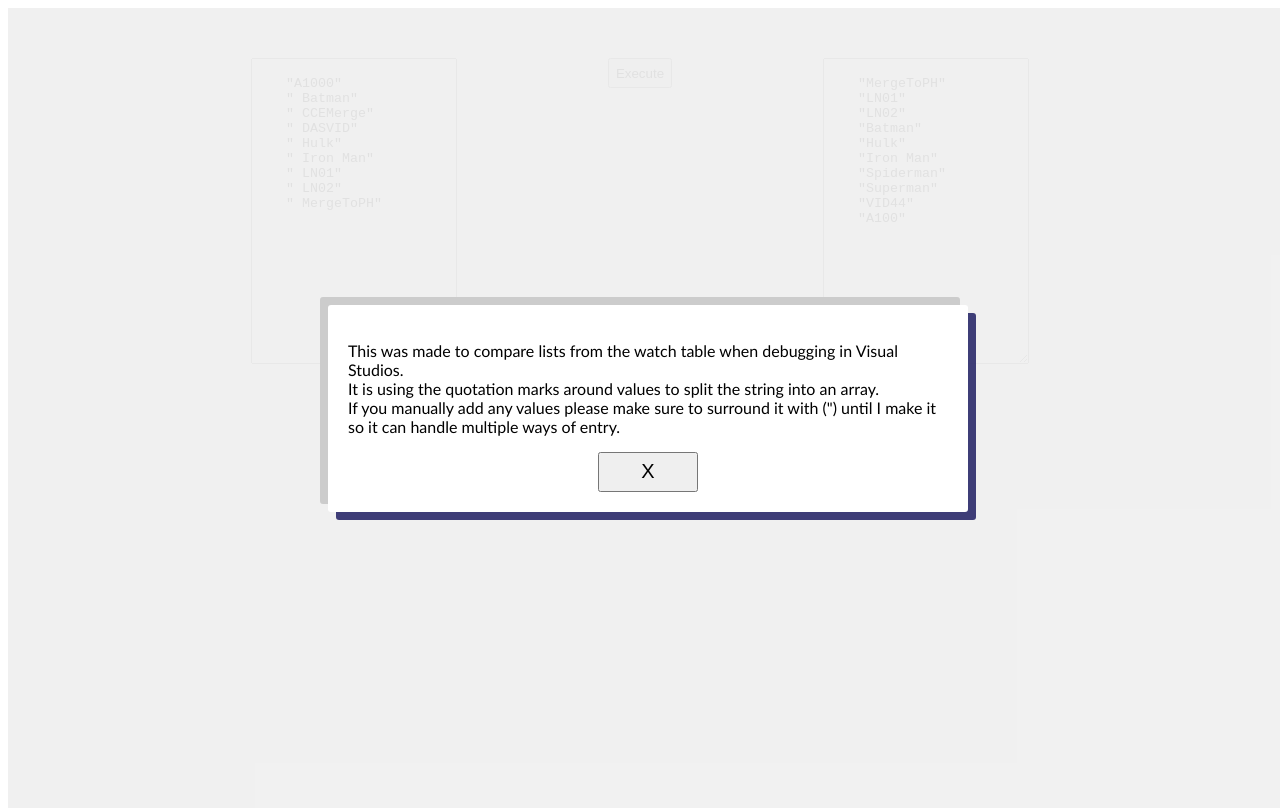
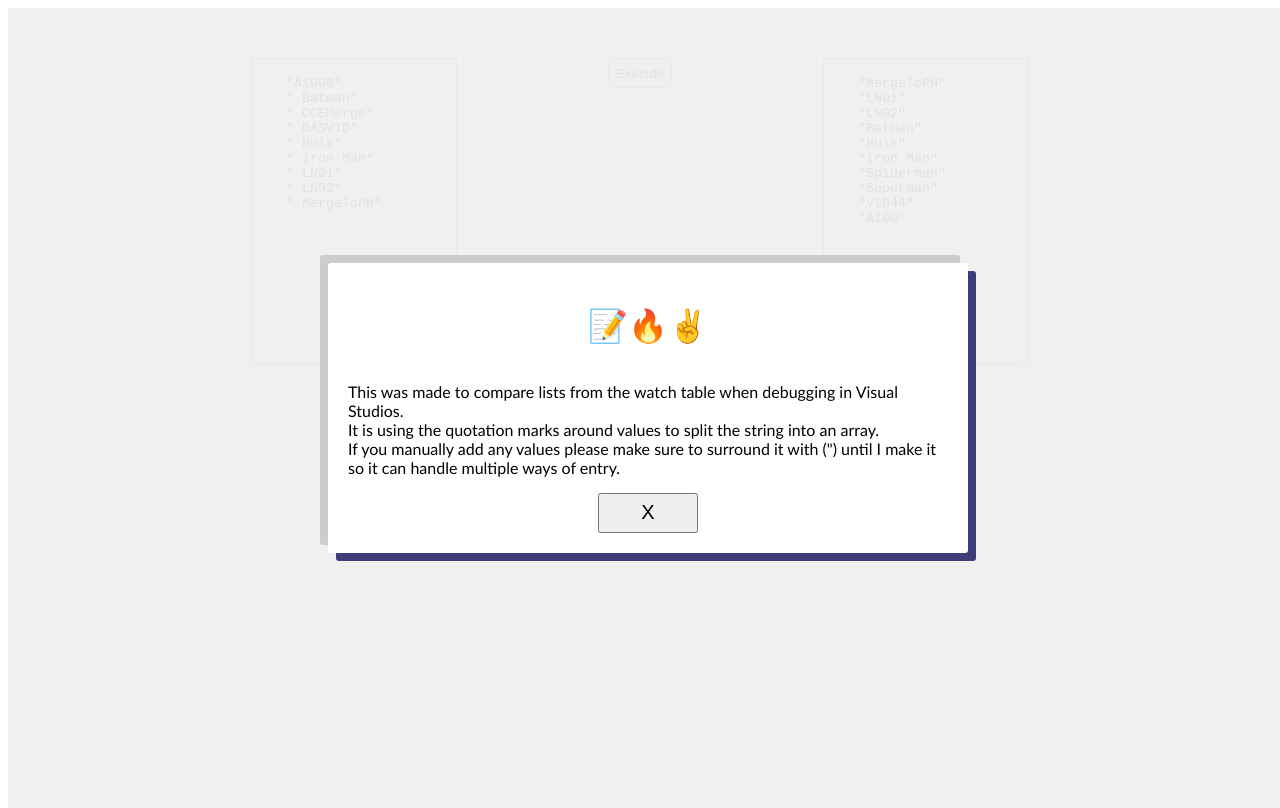
Before and after one commit to josiahjswab/functions, a React (Vite) app: page / in a window 1280 px wide. Built offline with nearby package versions, Linux system fonts and the light colour scheme.

Commit message:
Adds important emojis

```diff
--- a/src/js/App.jsx
+++ b/src/js/App.jsx
@@ -10,6 +10,7 @@ export default function App() {
             {showModal ?
             <div id="iceout">
                 <div id='modal' >
+                    <h1>📝🔥✌️</h1>
                     <p>This was made to compare lists from the watch table when debugging in Visual Studios. <br/>It is using the quotation marks around values to split the string into an array. <br/>If you manually add any values please make sure to surround it with (") until I make it so it can handle multiple ways of entry.</p>
                     <button onClick={() => setShowModal(!showModal)}>X</button>
                 </div>
```
